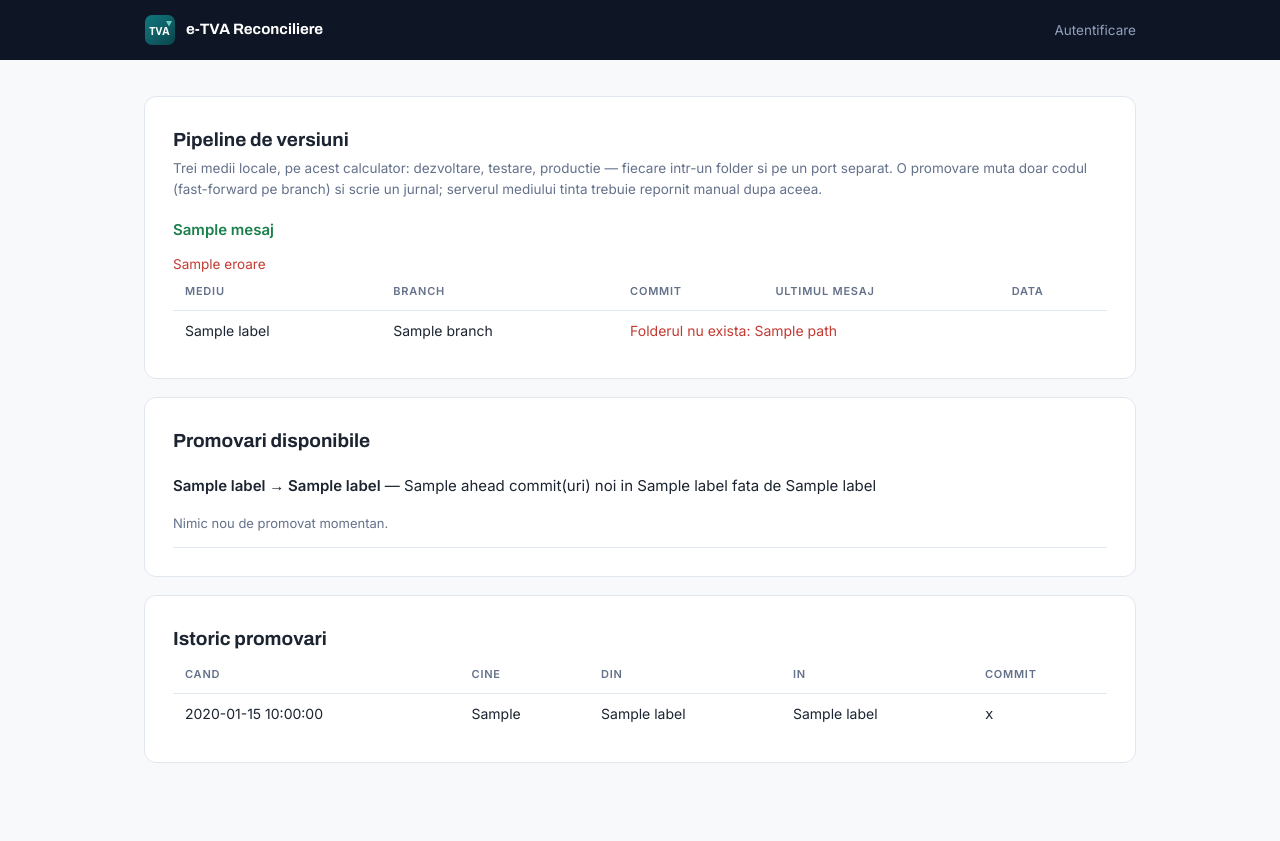
After one commit to JacobFrye091/e-TVA-Reconciliere, a Flask app: template portal/templates/pipeline.html in a window 1280 px wide. The commit adds this page. Run offline with Flask 3, Linux system fonts and the light colour scheme; the template is opened without the code that fills it: most values are stand-ins (such as "Sample title", 1, 10 or a date in 2020).

Commit message:
Add a local dev/testare/productie promotion pipeline for the master account
Three environments live as separate git worktrees of this repo (dev,
testare, productie=main), each with its own port and data directory
via ETVA_PORT/ETVA_DATA_DIR (portal/run.py). No external hosting is
involved anywhere in this.

portal/pipeline.py drives promotion: dev->testare and testare->productie
only, always a plain git fast-forward of the target branch (never a
force-overwrite), refusing if the target has uncommitted changes or
commits of its own that the source doesn't have. The master dashboard
at /master/pipeline shows each environment's current commit and lets
the operator promote with an explicit confirm step; every promotion is
logged (who, when, from/to, resulting commit) but never restarts a
server automatically — that stays a manual step by design.

Co-Authored-By: Claude Sonnet 5 <noreply@anthropic.com>

```diff
--- a/portal/app.py
+++ b/portal/app.py
@@ -13,6 +13,7 @@ from flask import (Flask, request, session, redirect, url_for, jsonify,
 
 from portal import db as pdb
 from portal import security as psec
+from portal import pipeline
 from etva import db as fdb
 from etva import audit, clients
 from etva import anaf_cui
@@ -344,6 +345,48 @@ def create_app(data_dir: str) -> Flask:
         conn.commit()
         return redirect(url_for("master"))
 
+    # ---------- master: dev/testare/productie pipeline ----------
+    @app.get("/master/pipeline")
+    def pipeline_dashboard():
+        user = current_user()
+        if user is None or not user["is_master"]:
+            return redirect(url_for("login"))
+        envs = {env: pipeline.branch_info(env) for env in pipeline.ENVIRONMENTS}
+        promotions = []
+        for source, target in pipeline.PROMOTIONS:
+            info = {"source": source, "target": target}
+            try:
+                info["ahead"] = pipeline.ahead_count(source, target)
+                info["can_promote"] = (info["ahead"] > 0
+                                       and pipeline.can_promote(source, target))
+                info["blocked"] = None
+            except pipeline.PipelineError as e:
+                info["ahead"] = None
+                info["can_promote"] = False
+                info["blocked"] = str(e)
+            promotions.append(info)
+        return render_template(
+            "pipeline.html", user=user, envs=envs, labels=pipeline.ENVIRONMENTS,
+            promotions=promotions, istoric=pipeline.history(conn),
+            eroare=request.args.get("eroare"), mesaj=request.args.get("mesaj"))
+
+    @app.post("/master/pipeline/promoveaza")
+    def promote_environment():
+        user = current_user()
+        if user is None or not user["is_master"]:
+            return redirect(url_for("login"))
+        source = request.form.get("source", "")
+        target = request.form.get("target", "")
+        try:
+            commit = pipeline.promote(source, target)
+        except pipeline.PipelineError as e:
+            return redirect(url_for("pipeline_dashboard", eroare=str(e)))
+        pipeline.log_promotion(conn, source, target, commit, user["username"])
+        return redirect(url_for(
+            "pipeline_dashboard",
+            mesaj=f"{source} -> {target} promovat la commit-ul {commit}. "
+                 f"Reporneste manual serverul din '{target}'."))
+
     # ---------- product API (session-based) ----------
     @app.get("/api/me")
     @require()
--- a/portal/db.py
+++ b/portal/db.py
@@ -35,6 +35,9 @@ CREATE TABLE IF NOT EXISTS user_firms(
   PRIMARY KEY (user_id, firm_id));
 CREATE TABLE IF NOT EXISTS firm_keys(
   firm_id INTEGER PRIMARY KEY, wrapped_key BLOB NOT NULL);
+CREATE TABLE IF NOT EXISTS pipeline_log(
+  id INTEGER PRIMARY KEY, source_env TEXT NOT NULL, target_env TEXT NOT NULL,
+  commit_hash TEXT NOT NULL, promoted_by TEXT NOT NULL, promoted_at TEXT NOT NULL);
 """
 
 
--- /dev/null
+++ b/portal/pipeline.py
@@ -0,0 +1,133 @@
+"""Local git-based promotion pipeline: dev -> testare -> productie.
+
+Purely local, no external hosting: each environment is a separate git
+worktree of this same repository, on its own branch, with its own data
+directory and port. Promoting an environment fast-forwards its branch
+to match the source branch's current commit and updates its working
+tree files. It never force-overwrites diverged history, and it never
+touches a running server — the operator restarts that environment's
+own launcher afterwards.
+"""
+import pathlib
+import subprocess
+from datetime import datetime, timezone
+
+ENVIRONMENTS = {
+    "dev": {"branch": "dev", "label": "Dezvoltare"},
+    "testare": {"branch": "testare", "label": "Testare"},
+    "productie": {"branch": "main", "label": "Productie"},
+}
+
+# Allowed promotion paths, in order.
+PROMOTIONS = [("dev", "testare"), ("testare", "productie")]
+
+
+class PipelineError(Exception):
+    pass
+
+
+def _repo_paths() -> dict:
+    """Absolute paths of the three worktrees, derived from this file's location."""
+    here = pathlib.Path(__file__).resolve().parents[1]
+    name = here.name
+    for suffix in ("-dev", "-testare"):
+        if name.endswith(suffix):
+            name = name[: -len(suffix)]
+            break
+    parent = here.parent
+    return {"dev": parent / f"{name}-dev",
+            "testare": parent / f"{name}-testare",
+            "productie": parent / name}
+
+
+def _git(repo_path, *args) -> str:
+    result = subprocess.run(["git", "-C", str(repo_path), *args],
+                            capture_output=True, text=True)
+    if result.returncode != 0:
+        raise PipelineError((result.stderr or result.stdout).strip())
+    return result.stdout.strip()
+
+
+def _is_clean(repo_path) -> bool:
+    return _git(repo_path, "status", "--porcelain") == ""
+
+
+def branch_info(env: str) -> dict:
+    """Current commit/subject/date/path for one environment, plus whether
+    its worktree exists on disk at all."""
+    paths = _repo_paths()
+    repo = paths[env]
+    branch = ENVIRONMENTS[env]["branch"]
+    if not repo.exists():
+        return {"env": env, "branch": branch, "path": str(repo), "exists": False}
+    return {"env": env, "branch": branch, "path": str(repo), "exists": True,
+            "commit": _git(repo, "rev-parse", "--short", branch),
+            "subject": _git(repo, "log", "-1", "--format=%s", branch),
+            "date": _git(repo, "log", "-1", "--format=%ci", branch)}
+
+
+def ahead_count(source_env: str, target_env: str) -> int:
+    """How many commits `source` has that `target` doesn't yet."""
+    paths = _repo_paths()
+    repo = paths[target_env]
+    src_branch, tgt_branch = (ENVIRONMENTS[source_env]["branch"],
+                             ENVIRONMENTS[target_env]["branch"])
+    return int(_git(repo, "rev-list", "--count", f"{tgt_branch}..{src_branch}"))
+
+
+def can_promote(source_env: str, target_env: str) -> bool:
+    """True if target's tip is an ancestor of source's tip (safe fast-forward)."""
+    paths = _repo_paths()
+    result = subprocess.run(
+        ["git", "-C", str(paths[target_env]), "merge-base", "--is-ancestor",
+         ENVIRONMENTS[target_env]["branch"], ENVIRONMENTS[source_env]["branch"]],
+        capture_output=True, text=True)
+    return result.returncode == 0
+
+
+def promote(source_env: str, target_env: str) -> str:
+    """Fast-forward target's branch (and working tree) to source's commit.
+
+    Returns the new short commit hash. Raises PipelineError if the
+    promotion path isn't allowed, the target worktree has uncommitted
+    changes, or target has commits of its own that source doesn't
+    (not a fast-forward — needs a manual merge first).
+    """
+    if (source_env, target_env) not in PROMOTIONS:
+        raise PipelineError(f"Promovarea {source_env} -> {target_env} nu e permisa.")
+    paths = _repo_paths()
+    tgt_repo = paths[target_env]
+    if not tgt_repo.exists():
+        raise PipelineError(f"Folderul pentru '{target_env}' nu exista: {tgt_repo}")
+    if not _is_clean(tgt_repo):
+        raise PipelineError(
+            f"Mediul '{target_env}' are modificari nesalvate pe disc - "
+            "rezolva-le manual inainte de a promova.")
+    if not can_promote(source_env, target_env):
+        raise PipelineError(
+            f"'{ENVIRONMENTS[target_env]['branch']}' are commit-uri proprii "
+            f"care nu sunt in '{ENVIRONMENTS[source_env]['branch']}' - "
+            "promovarea directa nu e sigura (rezolva manual cu git merge/rebase).")
+    src_branch = ENVIRONMENTS[source_env]["branch"]
+    result = subprocess.run(["git", "-C", str(tgt_repo), "merge", "--ff-only", src_branch],
+                            capture_output=True, text=True)
+    if result.returncode != 0:
+        raise PipelineError((result.stderr or result.stdout).strip())
+    return _git(tgt_repo, "rev-parse", "--short", "HEAD")
+
+
+def log_promotion(conn, source_env: str, target_env: str, commit_hash: str,
+                  username: str) -> None:
+    conn.execute(
+        "INSERT INTO pipeline_log(source_env, target_env, commit_hash, "
+        "promoted_by, promoted_at) VALUES(?,?,?,?,?)",
+        (source_env, target_env, commit_hash, username,
+         datetime.now(timezone.utc).isoformat()))
+    conn.commit()
+
+
+def history(conn, limit: int = 20) -> list:
+    rows = conn.execute(
+        "SELECT source_env, target_env, commit_hash, promoted_by, promoted_at "
+        "FROM pipeline_log ORDER BY id DESC LIMIT ?", (limit,))
+    return [dict(r) for r in rows]
--- /dev/null
+++ b/portal/templates/pipeline.html
@@ -0,0 +1,75 @@
+{% extends "base.html" %}
+{% block titlu %}Pipeline versiuni — e-TVA Reconciliere{% endblock %}
+{% block continut %}
+<main>
+  <div class="card">
+    <h2>Pipeline de versiuni</h2>
+    <p class="sub">Trei medii locale, pe acest calculator: dezvoltare,
+      testare, productie — fiecare intr-un folder si pe un port separat.
+      O promovare muta doar codul (fast-forward pe branch) si scrie un
+      jurnal; serverul mediului tinta trebuie repornit manual dupa aceea.</p>
+    {% if mesaj %}<p style="color:var(--ok); font-weight:600">{{ mesaj }}</p>{% endif %}
+    {% if eroare %}<p class="eroare">{{ eroare }}</p>{% endif %}
+    <table>
+      <tr><th>Mediu</th><th>Branch</th><th>Commit</th><th>Ultimul mesaj</th><th>Data</th></tr>
+      {% for env, info in envs.items() %}
+      <tr>
+        <td>{{ labels[env]['label'] }}</td>
+        <td>{{ info['branch'] }}</td>
+        {% if info['exists'] %}
+        <td><code>{{ info['commit'] }}</code></td>
+        <td>{{ info['subject'] }}</td>
+        <td>{{ info['date'] }}</td>
+        {% else %}
+        <td colspan="3" style="color:var(--danger)">Folderul nu exista: {{ info['path'] }}</td>
+        {% endif %}
+      </tr>
+      {% endfor %}
+    </table>
+  </div>
+
+  <div class="card">
+    <h2>Promovari disponibile</h2>
+    {% for p in promotions %}
+    <div style="padding:14px 0; border-bottom:1px solid var(--border)">
+      <p><b>{{ labels[p['source']]['label'] }} &rarr; {{ labels[p['target']]['label'] }}</b>
+        {% if p['ahead'] is not none %}
+        — {{ p['ahead'] }} commit(uri) noi in {{ labels[p['source']]['label'] }}
+          fata de {{ labels[p['target']]['label'] }}
+        {% endif %}
+      </p>
+      {% if p['blocked'] %}
+      <p class="eroare">{{ p['blocked'] }}</p>
+      {% elif p['can_promote'] %}
+      <form method="post" action="/master/pipeline/promoveaza"
+            onsubmit="return confirm('Promovezi {{ labels[p['source']]['label'] }} -> {{ labels[p['target']]['label'] }}? Vei reporni manual serverul din {{ labels[p['target']]['label'] }} dupa aceea.');">
+        <input type="hidden" name="source" value="{{ p['source'] }}">
+        <input type="hidden" name="target" value="{{ p['target'] }}">
+        <button type="submit">Promoveaza</button>
+      </form>
+      {% else %}
+      <p class="nota">Nimic nou de promovat momentan.</p>
+      {% endif %}
+    </div>
+    {% endfor %}
+  </div>
+
+  <div class="card">
+    <h2>Istoric promovari</h2>
+    <table>
+      <tr><th>Cand</th><th>Cine</th><th>Din</th><th>In</th><th>Commit</th></tr>
+      {% for h in istoric %}
+      <tr>
+        <td>{{ h['promoted_at'] }}</td>
+        <td>{{ h['promoted_by'] }}</td>
+        <td>{{ labels[h['source_env']]['label'] }}</td>
+        <td>{{ labels[h['target_env']]['label'] }}</td>
+        <td><code>{{ h['commit_hash'] }}</code></td>
+      </tr>
+      {% else %}
+      <tr><td colspan="5" style="color:var(--muted)">Nicio promovare inca.</td></tr>
+      {% endfor %}
+    </table>
+  </div>
+</main>
+{% endblock %}
```
Also changed, not shown: portal/run.py (+8 -3 lines), portal/templates/master.html (+7 -0 lines), tests/test_pipeline.py (added, +107 -0 lines), tests/test_portal.py (+60 -0 lines).
